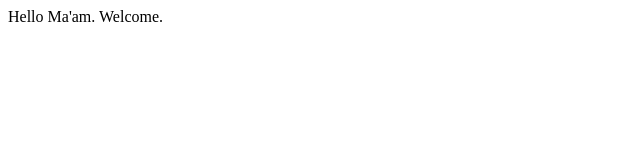
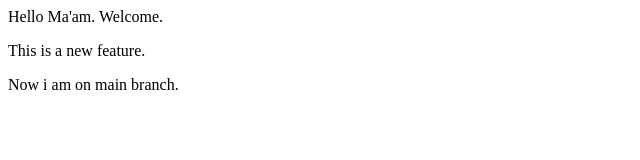
Before and after one commit to maryam-m1/localRepo, a plain HTML site: page index.html in a window 1280 px wide. Shown: the whole page, without its empty margins (0-640 px from the left). Drawn offline with Linux system fonts and the light colour scheme.

Commit message:
Change done

```diff
--- a/index.html
+++ b/index.html
@@ -1 +1,3 @@
 <p>Hello Ma'am. Welcome.</p>
+<p>This is a new feature.</p>
+<p>Now i am on main branch.</p>
```
